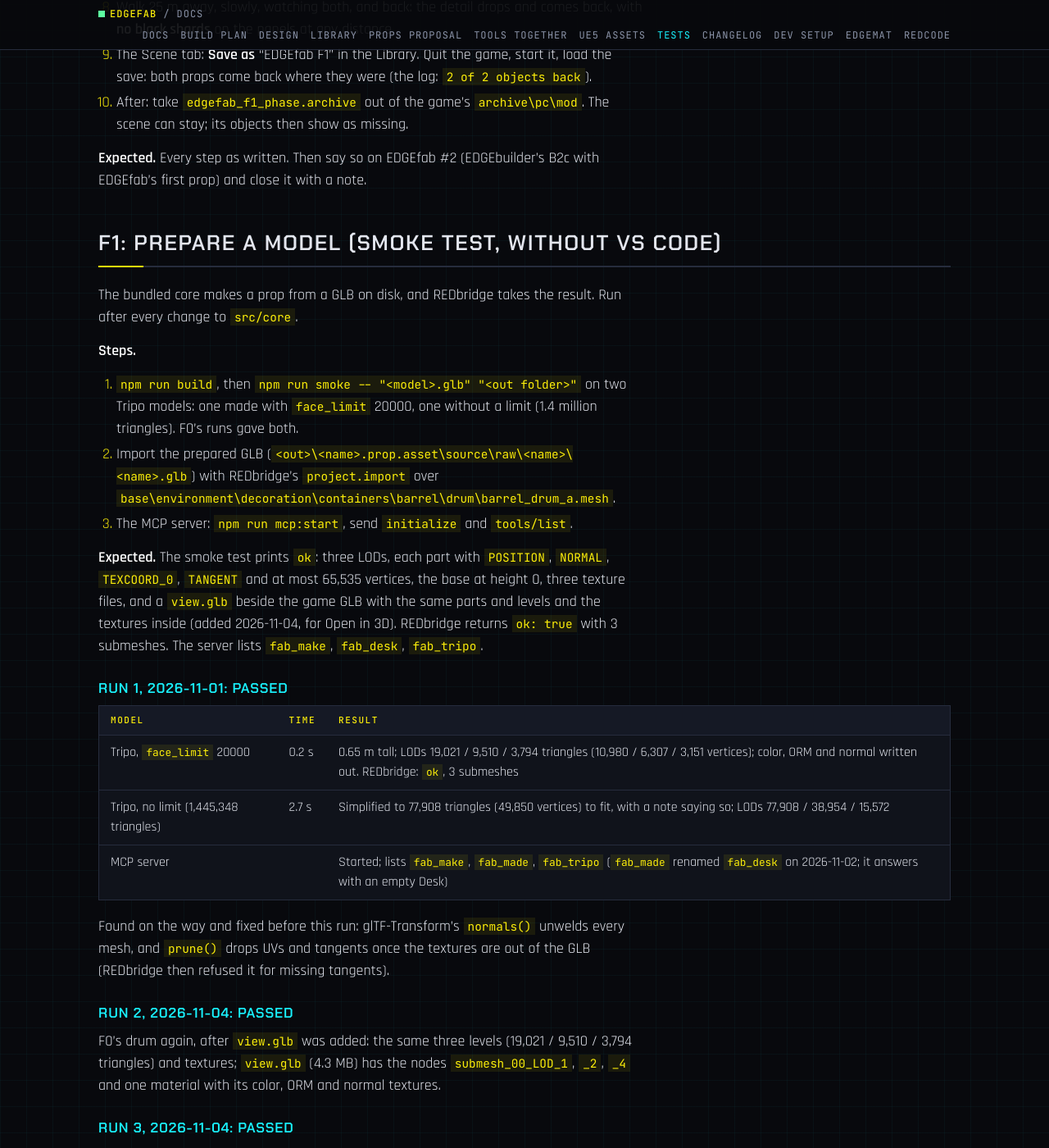
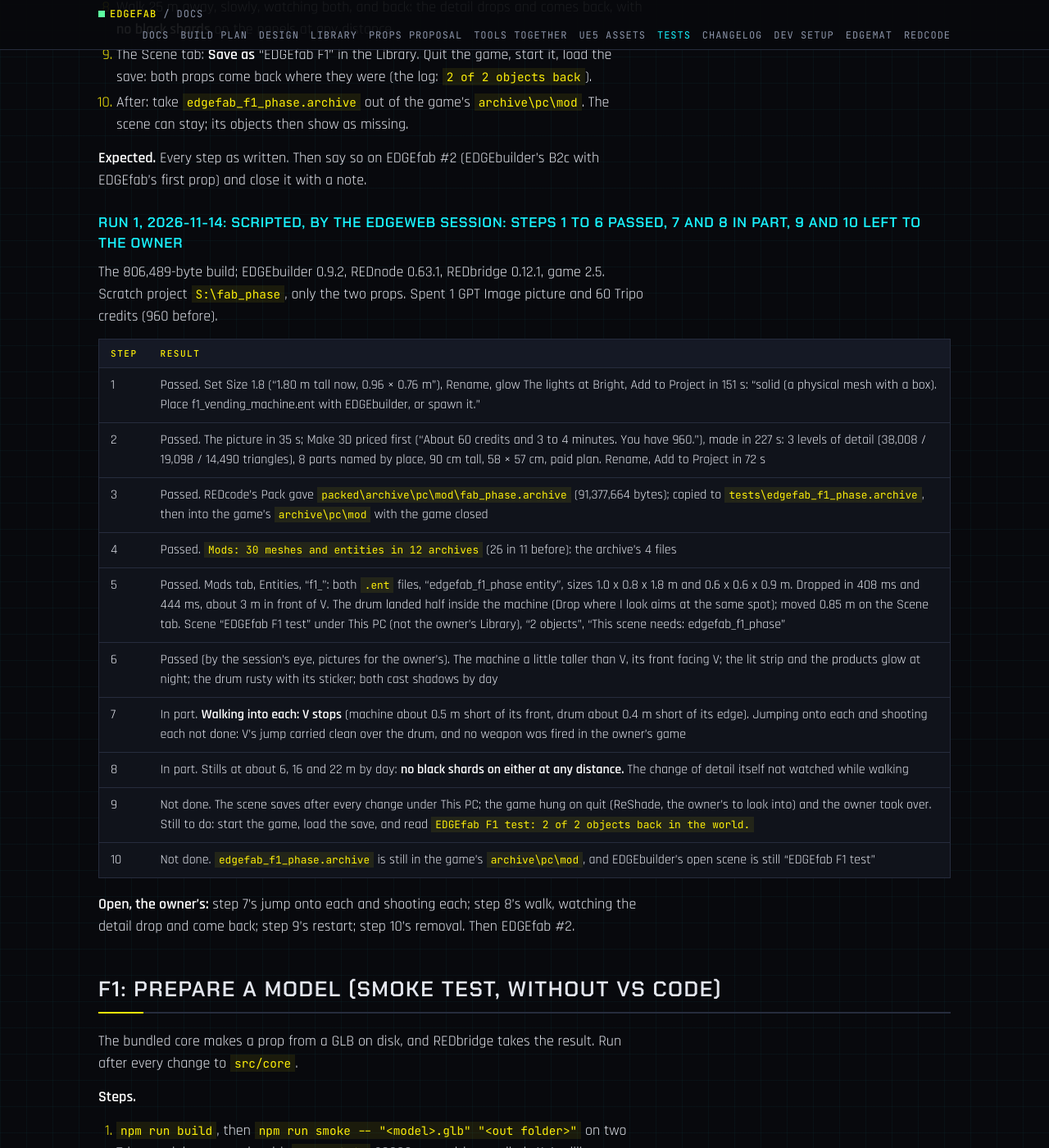
Before and after one commit to Edgemodders/EDGEfab, a Jekyll site: the page built from docs/testing.md, in a window 1280 px wide and 1400 px high, scrolled down 8763 px. Shown: the whole window at 82% size. Built offline with Jekyll 4.4.1, drawn with Linux system fonts in a browser that asks for light colours.

Commit message:
Tests: F1's phase test, run 1 up to the restart (steps 1 to 6 pass, 7 and 8 in part)
Co-Authored-By: Claude Opus 5.5 <noreply@anthropic.com>

```diff
--- a/docs/testing.md
+++ b/docs/testing.md
@@ -184,6 +184,25 @@ F1's goal ([plan](plan.html), F1): **a textured prop, one from a GLB and one mad
 10. After: take `edgefab_f1_phase.archive` out of the game's `archive\pc\mod`. The scene can stay; its objects then show as missing.
 
 **Expected.** Every step as written. Then say so on EDGEfab #2 (EDGEbuilder's B2c with EDGEfab's first prop) and close it with a note.
+
+### Run 1, 2026-11-14: scripted, by the EDGEweb session: steps 1 to 6 passed, 7 and 8 in part, 9 and 10 left to the owner
+
+The 806,489-byte build; EDGEbuilder 0.9.2, REDnode 0.63.1, REDbridge 0.12.1, game 2.5. Scratch project `S:\fab_phase`, only the two props. Spent 1 GPT Image picture and 60 Tripo credits (960 before).
+
+| Step | Result |
+|---|---|
+| 1 | Passed. Set Size 1.8 ("1.80 m tall now, 0.96 × 0.76 m"), Rename, glow The lights at Bright, Add to Project in 151 s: "solid (a physical mesh with a box). Place f1_vending_machine.ent with EDGEbuilder, or spawn it." |
+| 2 | Passed. The picture in 35 s; Make 3D priced first ("About 60 credits and 3 to 4 minutes. You have 960."), made in 227 s: 3 levels of detail (38,008 / 19,098 / 14,490 triangles), 8 parts named by place, 90 cm tall, 58 × 57 cm, paid plan. Rename, Add to Project in 72 s |
+| 3 | Passed. REDcode's Pack gave `packed\archive\pc\mod\fab_phase.archive` (91,377,664 bytes); copied to `tests\edgefab_f1_phase.archive`, then into the game's `archive\pc\mod` with the game closed |
+| 4 | Passed. `Mods: 30 meshes and entities in 12 archives` (26 in 11 before): the archive's 4 files |
+| 5 | Passed. Mods tab, Entities, "f1_": both `.ent` files, "edgefab_f1_phase entity", sizes 1.0 x 0.8 x 1.8 m and 0.6 x 0.6 x 0.9 m. Dropped in 408 ms and 444 ms, about 3 m in front of V. The drum landed half inside the machine (Drop where I look aims at the same spot); moved 0.85 m on the Scene tab. Scene "EDGEfab F1 test" under This PC (not the owner's Library), "2 objects", "This scene needs: edgefab_f1_phase" |
+| 6 | Passed (by the session's eye, pictures for the owner's). The machine a little taller than V, its front facing V; the lit strip and the products glow at night; the drum rusty with its sticker; both cast shadows by day |
+| 7 | In part. **Walking into each: V stops** (machine about 0.5 m short of its front, drum about 0.4 m short of its edge). Jumping onto each and shooting each not done: V's jump carried clean over the drum, and no weapon was fired in the owner's game |
+| 8 | In part. Stills at about 6, 16 and 22 m by day: **no black shards on either at any distance.** The change of detail itself not watched while walking |
+| 9 | Not done. The scene saves after every change under This PC; the game hung on quit (ReShade, the owner's to look into) and the owner took over. Still to do: start the game, load the save, and read `EDGEfab F1 test: 2 of 2 objects back in the world.` |
+| 10 | Not done. `edgefab_f1_phase.archive` is still in the game's `archive\pc\mod`, and EDGEbuilder's open scene is still "EDGEfab F1 test" |
+
+**Open, the owner's:** step 7's jump onto each and shooting each; step 8's walk, watching the detail drop and come back; step 9's restart; step 10's removal. Then EDGEfab #2.
 
 ## F1: prepare a model (smoke test, without VS Code)
 
```
